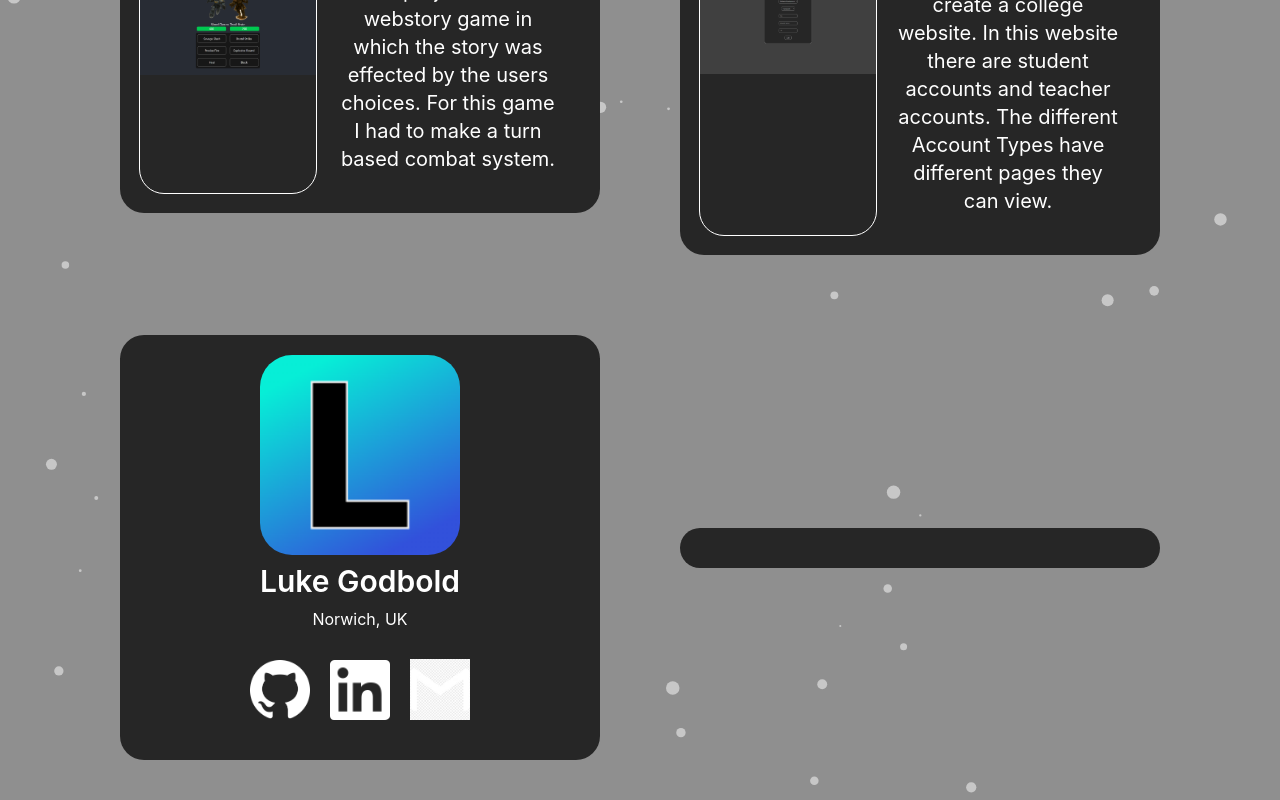
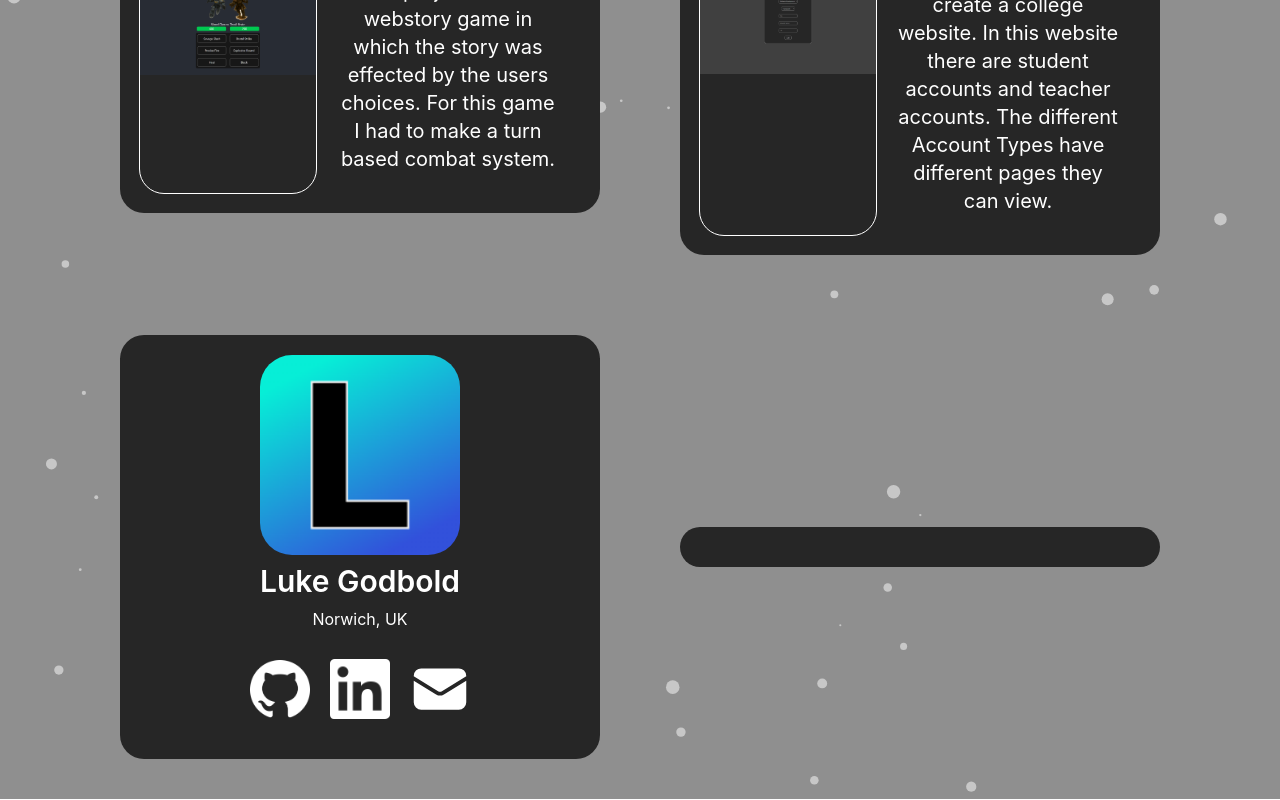
Before and after one commit to Luke-Godbold/Luke-Godbold.github.io, a React (Create React App) app: page / in a window 1280 px wide. Shown: the part 913-1713 px from the top of the page. Built offline with nearby package versions, Linux system fonts and the light colour scheme.

Commit message:
fixed links

```diff
--- a/src/App.js
+++ b/src/App.js
@@ -122,7 +122,7 @@
           <div className='flex flex-row w-full p-5 justify-center items-center gap-5'>
             <a href='https://github.com/Luke-Godbold' rel='noopener noreferrer' target="_blank" className='w-2/10 lg:w-3/20 flex justify-center'><img src="/Icons/github-icon.png" alt='github account link' className='w-full object-contain'  ></img></a>
             <a href='https://www.linkedin.com/in/luke-godbold-7396293b6/' rel='noopener noreferrer' target="_blank" className='w-2/10 lg:w-3/20 flex justify-center'><img src="/Icons/linkedin-icon.png" alt='linkedin account link' className='w-full object-contain'  ></img></a>
-            <a href='https://github.com/Luke-Godbold/Database' rel='noopener noreferrer' target="_blank" className='w-2/10 lg:w-3/20 flex justify-center'><img src="/Icons/email-icon.png" alt='email ' className='w-full object-contain'  ></img></a>
+            <a href='mailto:luke.godbold2018@icloud.com' rel='noopener noreferrer' target="_blank" className='w-2/10 lg:w-3/20 flex justify-center'><svg xmlns="http://www.w3.org/2000/svg" viewBox="0 0 24 24" fill="white"><path d="M1.5 8.67v8.58a3 3 0 0 0 3 3h15a3 3 0 0 0 3-3V8.67l-8.928 5.493a3 3 0 0 1-3.144 0L1.5 8.67Z"></path><path d="M22.5 6.908V6.75a3 3 0 0 0-3-3h-15a3 3 0 0 0-3 3v.158l9.714 5.978a1.5 1.5 0 0 0 1.572 0L22.5 6.908Z"></path></svg></a>
           </div>
         </div>
 
```
